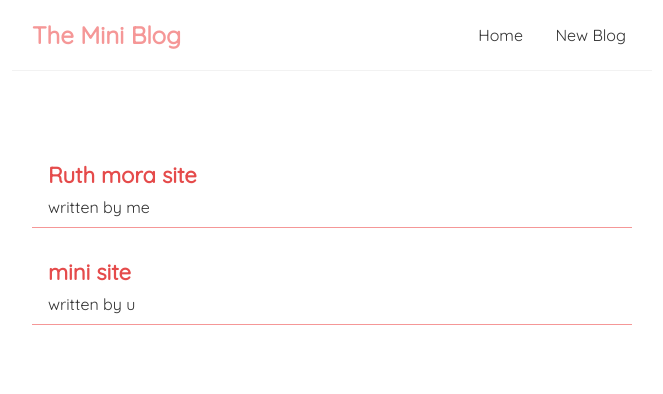
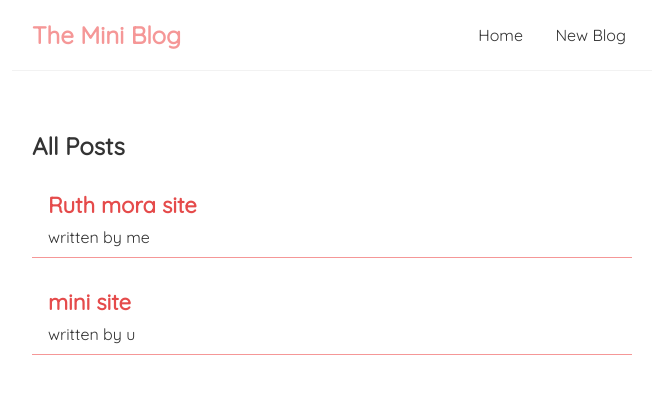
Before and after one commit to rmora101/mini-blog, a React (Create React App) app: page / in a window 1280 px wide. Shown: the top 394 px of the page, without its empty margins (308-971 px from the left). Built offline with nearby package versions, Linux system fonts and the light colour scheme.

Commit message:
added new file to handle props and updated home file

```diff
--- /dev/null
+++ b/src/BlogList.js
@@ -0,0 +1,18 @@
+const BlogList = ({blogs, title}) => {
+
+    // const blogs = props.blogs;
+
+    return (
+        <div className="blog-list">
+            <h2> {title} </h2>
+            {blogs.map((blog) => (
+            <div className="blog-preview" key={blog.id}>
+                <h2>{blog.title}</h2>
+                <p> written by {blog.author}</p>
+                </div>
+            ))}
+        </div>
+);
+}
+
+export default BlogList;
--- a/src/Home.js
+++ b/src/Home.js
@@ -1,7 +1,7 @@
 import { useState } from "react";
+import BlogList from "./BlogList";
 
 const Home = () => {
-
     const [blogs, setBlogs] = useState([
         {title: 'Ruth mora site', body: 'fhfeiuw fhusifgrh ...', author: 'me', id:1},
         {title: 'mini site', body: 'fhfeiuw fhusifgrh ...', author: 'u', id:2}
@@ -9,12 +9,7 @@
 
     return (
         <div className="home">
-            {blogs.map((blog) => (
-                <div className="blog-preview" key={blog.id}>
-                    <h2>{blog.title}</h2>
-                    <p> written by {blog.author}</p>
-                </div>
-            ))}
+            <BlogList blogs={blogs} title='All Posts' />
         </div>
     );
 }
```
